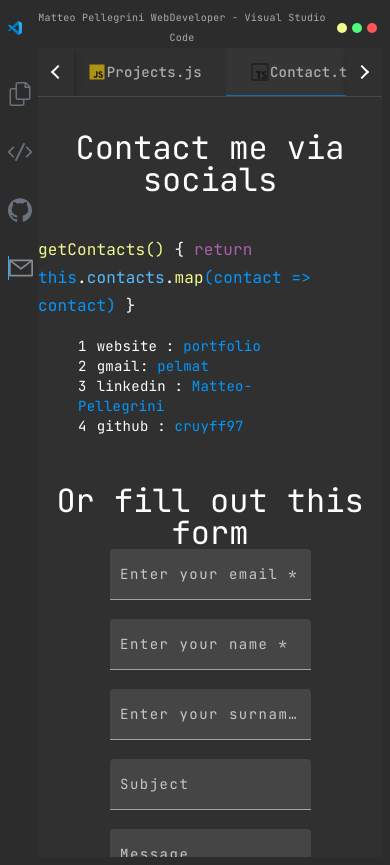
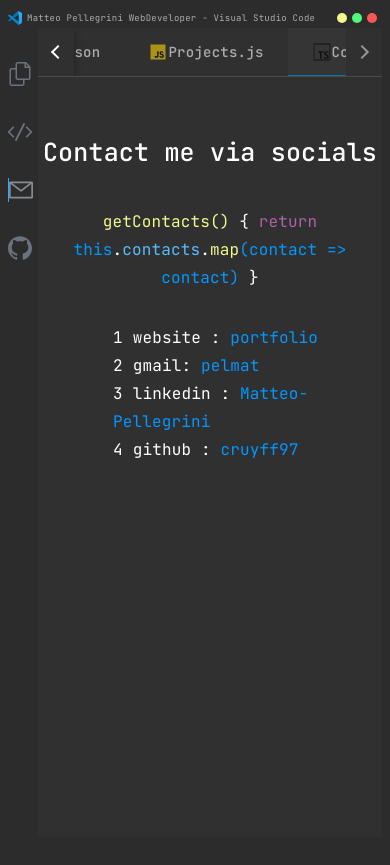
Before and after one commit to Cruyff97/Portfolio-VisualStudioCodeTheme-Angular, an Angular app: page /contact in a window 390 px wide. Built offline with nearby package versions, Linux system fonts and the light colour scheme.

Commit message:
fix style and remove github page

```diff
--- a/src/app/about/about.component.html
+++ b/src/app/about/about.component.html
@@ -1 +1,15 @@
-<p>about works!</p>
+<div class="about">
+    <h2 class="title-inside">about me</h2>
+
+    <h2>&lcub;
+        <br><span class="azure">"name"</span>: <span class="red"> "Matteo Pellegrini"</span>,
+        <br>
+        <span class="azure">"description"</span>:<span class="red"> "I am a Front-end developer from Italy."</span> ,
+        <br>
+        <span class="azure">"languages"</span>:<span class="red"> "Javascript, Typescript, NodeJs"</span> ,
+        <br>
+        <span class="azure">"frameworks"</span>:<span class="red"> "Angular, React"</span> ,
+        <br>
+        <span class="azure">"libraries"</span>: <span class="red"> "Bootstrap, Tailwind, Angular Material, Bulma"</span>,
+        <br>&rcub;</h2>
+</div>
--- a/src/app/about/about.component.scss
+++ b/src/app/about/about.component.scss
@@ -0,0 +1,19 @@
+.tag{
+    color: #0098ff;
+}
+.azure{
+    color: #57bcff;
+}
+.inside{
+    color: white;
+}
+.red{
+    color: #f39b9b;
+}
+.about{
+    display: flex;
+    flex-direction: column;
+    height: 90vh;
+    align-content: center;
+    align-items: center;
+}
--- a/src/app/aside1/aside1.component.html
+++ b/src/app/aside1/aside1.component.html
@@ -1,35 +1,32 @@
 <aside id="aside1">
     <div class="iconsaside">
 
+        <div class="space"></div>
             <div class="containersvg">
-                <div class="space"></div>
                 <img src="assets/file-home.svg" routerLinkActive="active-aside" [routerLinkActiveOptions]="{exact:
                     true}" routerLink='home' width="24" height="24">
             </div>
 
 
 
+            <div class="space"></div>
             <div  class="containersvg">
-                <div class="space"></div>
                 <img src="assets/code.svg" routerLinkActive="active-aside" [routerLinkActiveOptions]="{exact:
                     true}" routerLink='projects' width="24" height="24">
             </div>
 
 
 
-            <div id="code" class="containersvg">
-                <div class="space"></div>
-                <img src="assets/github.svg" routerLinkActive="active-aside" [routerLinkActiveOptions]="{exact:
-                    true}" routerLink='github' width="24" height="24">
-            </div>
-
-
-
+            <div class="space"></div>
             <div id="contac" class="containersvg">
-                <div class="space"></div>
                 <img src="assets/contact.svg" routerLinkActive="active-aside" [routerLinkActiveOptions]="{exact:
                     true}" routerLink='contact' width="24" height="24">
             </div>
 
+            <div class="space"></div>
+            <div id="code" class="containersvg">
+                <img src="assets/github.svg" routerLinkActive="active-aside" [routerLinkActiveOptions]="{exact:
+                    true}" width="24" height="24">
+            </div>
     </div>
 </aside>
--- a/src/app/contact/contact.component.html
+++ b/src/app/contact/contact.component.html
@@ -1,53 +1,22 @@
 <div class="contact-container">
-<div class="contact-social">
 
-    <h1 class="contact-h1">Contact me via socials</h1>
+    <h2 class="title-inside">Contact me via socials</h2>
   <br>
   <br>
-    <h3>
+    <h3 class="fun-cont">
      <span class="function">getContacts() </span>
      &#x7b;
      <span class="return">return</span>
      <span class="linkcontact"> this</span>.<span class="azure">contacts</span>.<span class="function">map</span> <span class="tag">(contact => contact)</span>
        &#x7d;
     </h3>
+ <h3>
   <ol>
     <li>website : <a target="_blank" class="linkcontact" href="https://stupefied-fermat-98e6c6.netlify.app/">portfolio</a></li>
     <li>gmail: <a target="_blank" class="linkcontact" href="mailto:pelmat97@gmail.com">pelmat</a></li>
     <li>linkedin : <a target="_blank" class="linkcontact" href="https://www.linkedin.com/in/matteo-pellegrini-5601b4216/">Matteo-Pellegrini</a></li>
     <li>github : <a target='_blank' class="linkcontact" href="https://github.com/Cruyff97">cruyff97</a> </li>
 </ol>
+ </h3>
+
 </div>
-<div class="line"></div>
-
-    <div class="example-container">
-        <h1 class="contact-h1">Or fill out this form</h1>
-        <mat-form-field appearance="fill">
-          <mat-label>Enter your email</mat-label>
-          <input matInput placeholder="pat@example.com" [formControl]="email" required>
-          <mat-error *ngIf="email.invalid">{{getErrorMessage()}}</mat-error>
-        </mat-form-field>
-        <mat-form-field appearance="fill">
-            <mat-label>Enter your name</mat-label>
-            <input matInput   required>
-
-          </mat-form-field>
-          <mat-form-field appearance="fill">
-            <mat-label>Enter your surname</mat-label>
-            <input matInput  required>
-          </mat-form-field>
-
-          <mat-form-field appearance="fill">
-            <mat-label>Subject</mat-label>
-            <input matInput >
-
-
-        </mat-form-field>
-        <mat-form-field appearance="fill">
-          <mat-label>Message</mat-label>
-          <input matInput  >
-
-        </mat-form-field>
-      <button mat-button color="primary" type="submit"></button>
-      </div>
-</div>
--- a/src/app/contact/contact.component.scss
+++ b/src/app/contact/contact.component.scss
@@ -22,9 +22,10 @@ li:before {
 }
 .contact-container{
     display: flex;
-
-    flex-direction: row;
+    flex-direction: column;
     height: 90vh;
+    align-content: center;
+    align-items: center;
 }
 .contact-social{
 
@@ -58,6 +59,9 @@ li:before {
     color: #ad61aa;
 }
 @media screen and (max-width: 960px) {
+  .fun-cont{
+    text-align: center;
+  }
     .contact-container{
 
 
--- a/src/app/home/home.component.scss
+++ b/src/app/home/home.component.scss
@@ -8,8 +8,7 @@ html{
 
 }
 .homedivTitle{
-
-    margin-top: 110px;
+    height: 90vh;
     display: grid;
     place-content: center;
 }
--- a/src/app/projects/projects.component.html
+++ b/src/app/projects/projects.component.html
@@ -1,4 +1,4 @@
-<h2 class="title">Check out my latest web software development portfolio projects.</h2>
+<h2 class="title-inside">Check out my latest projects</h2>
 <mat-card *ngFor="let project of projects" class="example-card">
     <mat-card-header>
       <div mat-card-avatar class="example-header-image"></div>
--- a/src/app/tabs/tabs.component.ts
+++ b/src/app/tabs/tabs.component.ts
@@ -16,10 +16,10 @@ export class TabsComponent implements OnInit {
             index: 0,
             icon: '/assets/icons8-html-5.svg'
         }, {
-            label: 'About.css',
+            label: 'About.json',
             link: './about',
             index: 1,
-            icon: '/assets/icons8-css3.svg'
+            icon: '/assets/icons8-json-24.png'
         }, {
             label: 'Projects.js',
             link: './projects',
@@ -31,11 +31,6 @@ export class TabsComponent implements OnInit {
           index: 3,
           icon: '/assets/icons8-typescript.svg'
       },
-      {
-        label: 'Github.md',
-        link: './github',
-        index: 4
-    }
     ];
 }
 ngOnInit(): void {
--- a/src/app/titlebar/titlebar.component.scss
+++ b/src/app/titlebar/titlebar.component.scss
@@ -55,7 +55,7 @@ div.title {
     width: 10px;
     }
     p#title{
-        font-size: 10px;
+        font-size: 9px;
     }
     .titleOptions {
         display:none;
--- a/src/styles.scss
+++ b/src/styles.scss
@@ -303,3 +303,9 @@ $altTheme: mat-light-theme($theme-primary, $theme-accent, $theme-warn);
   }
   .mat-expansion-panel-header {
     flex-direction: row-reverse;}
+ h2.title-inside{
+   display: flex;
+   text-align: center;
+  font-size: 25px;
+  margin-top: 7vh;
+ }
```
Also changed, not shown: src/app/github/github.component.html (line endings or trailing spaces), src/assets/icons8-css3.svg (deleted), src/assets/icons8-json-24.png (added). Lines whose indentation alone changed are shown as unchanged.
